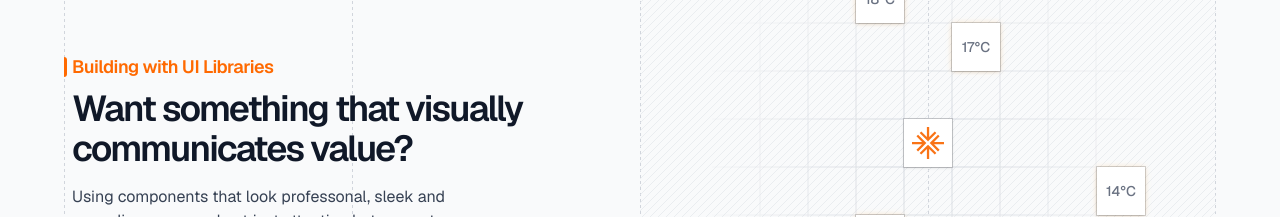
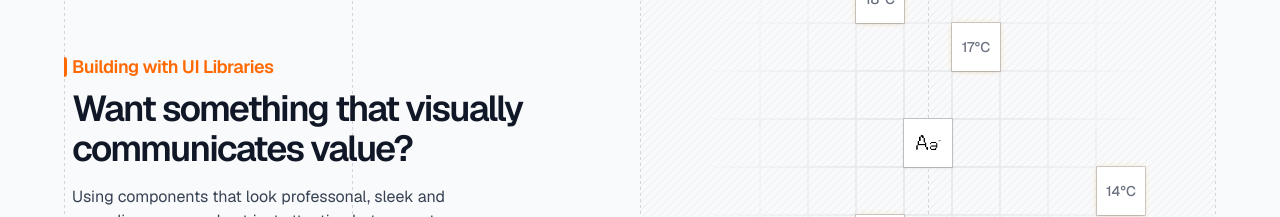
Before and after one commit to telluricaquarian/aclr77, a Next.js app: page / in a window 1280 px wide. Shown: the part 1340-1557 px from the top of the page. Built offline with nearby package versions, Linux system fonts and the light colour scheme.

Commit message:
feat(features): replace center SolarMark with Areculateir logo in grid visualization

```diff
--- a/src/components/ui/Features.tsx
+++ b/src/components/ui/Features.tsx
@@ -10,7 +10,6 @@ import {
   RiNotification2Line,
   RiPlaneFill
 } from "@remixicon/react";
-import { SolarMark } from "../../../public/SolarMark";
 import { Orbit } from "../Orbit";
 import ChipViz from "./ChipViz";
 
@@ -389,7 +388,14 @@ export default function Features() {
             <div className="pointer-events-none relative h-full select-none">
               <div className="absolute top-[192px] left-[191.8px]">
                 <div className="flex h-12 w-12 items-center justify-center bg-white ring-1 shadow-sm ring-black/15">
-                  <SolarMark className="h-8 w-8" />
+                  <Image
+                    src="/images/middleaclr.png"
+                    alt="Areculateir mark"
+                    width={24}
+                    height={24}
+                    className="h-8 w-8 object-contain"
+                    priority
+                  />
                 </div>
               </div>
 
```
